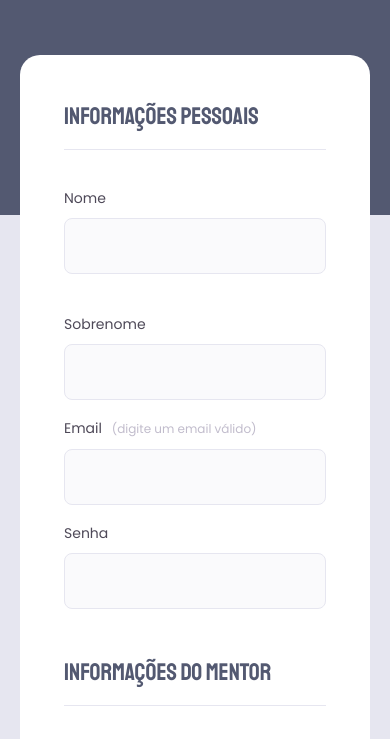
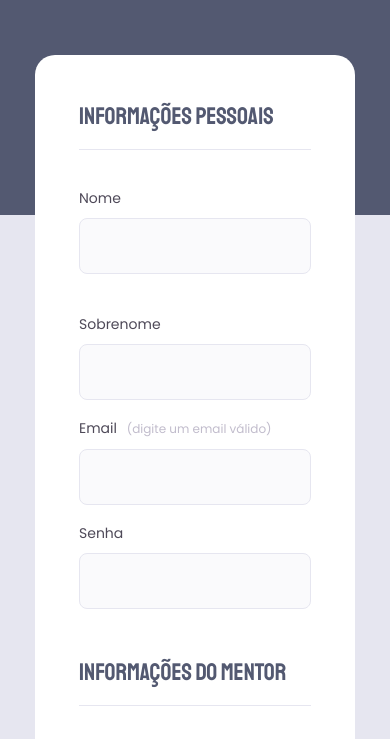
Before and after one commit to paulohfonseca/formMentory, a plain HTML site: page index.html in a window 390 px wide. Shown: the part 221-960 px from the top of the page. Drawn offline with Linux system fonts and the light colour scheme.

Commit message:
Update style.css
Mudança na largura da .page

```diff
--- a/style.css
+++ b/style.css
@@ -193,7 +193,7 @@ footer {
 
 @media (max-width: 768px) {
     .page {
-        max-width: 35rem;
+        max-width: 32rem;
 
         margin: 8rem auto;
     }
```
